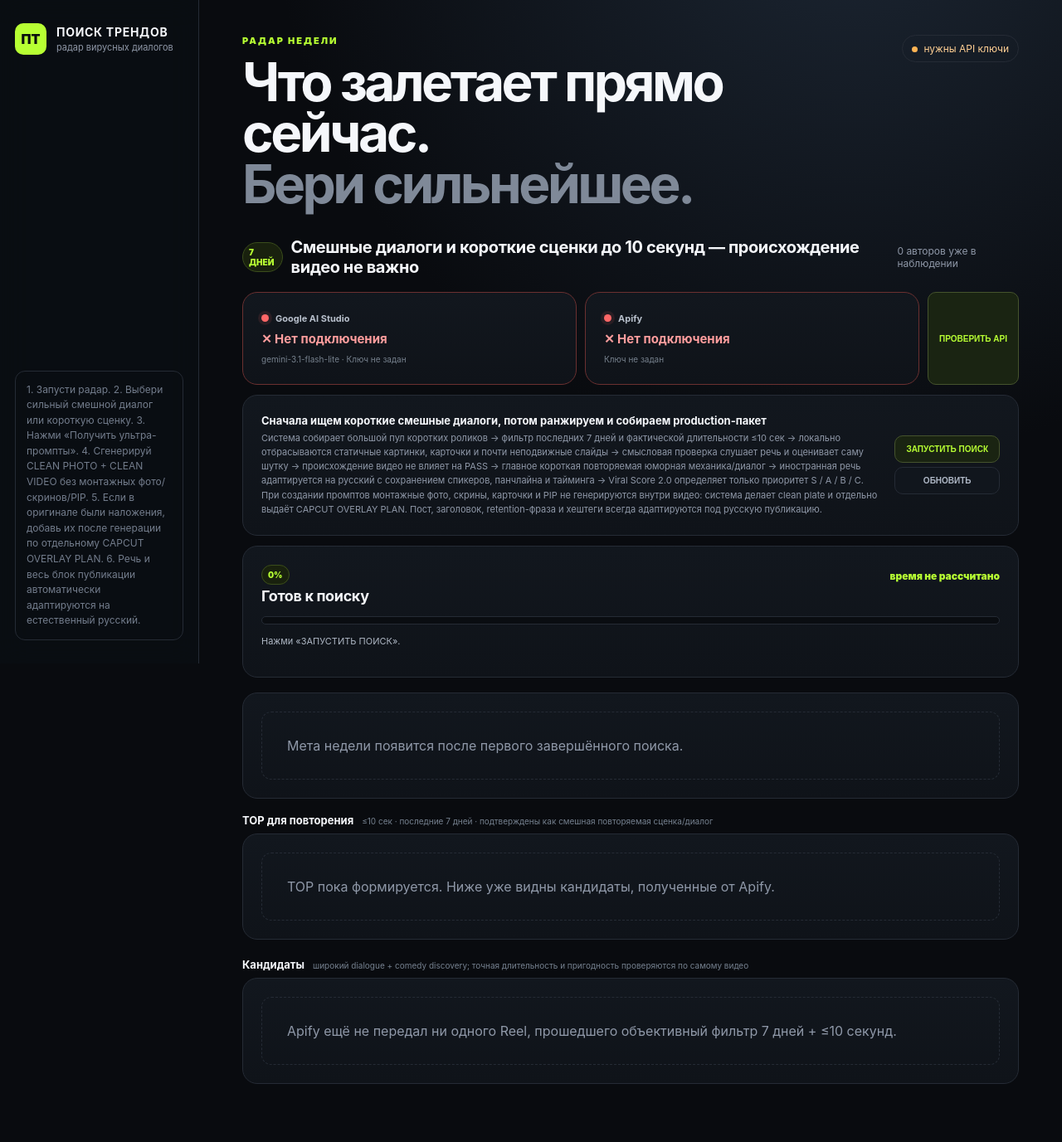
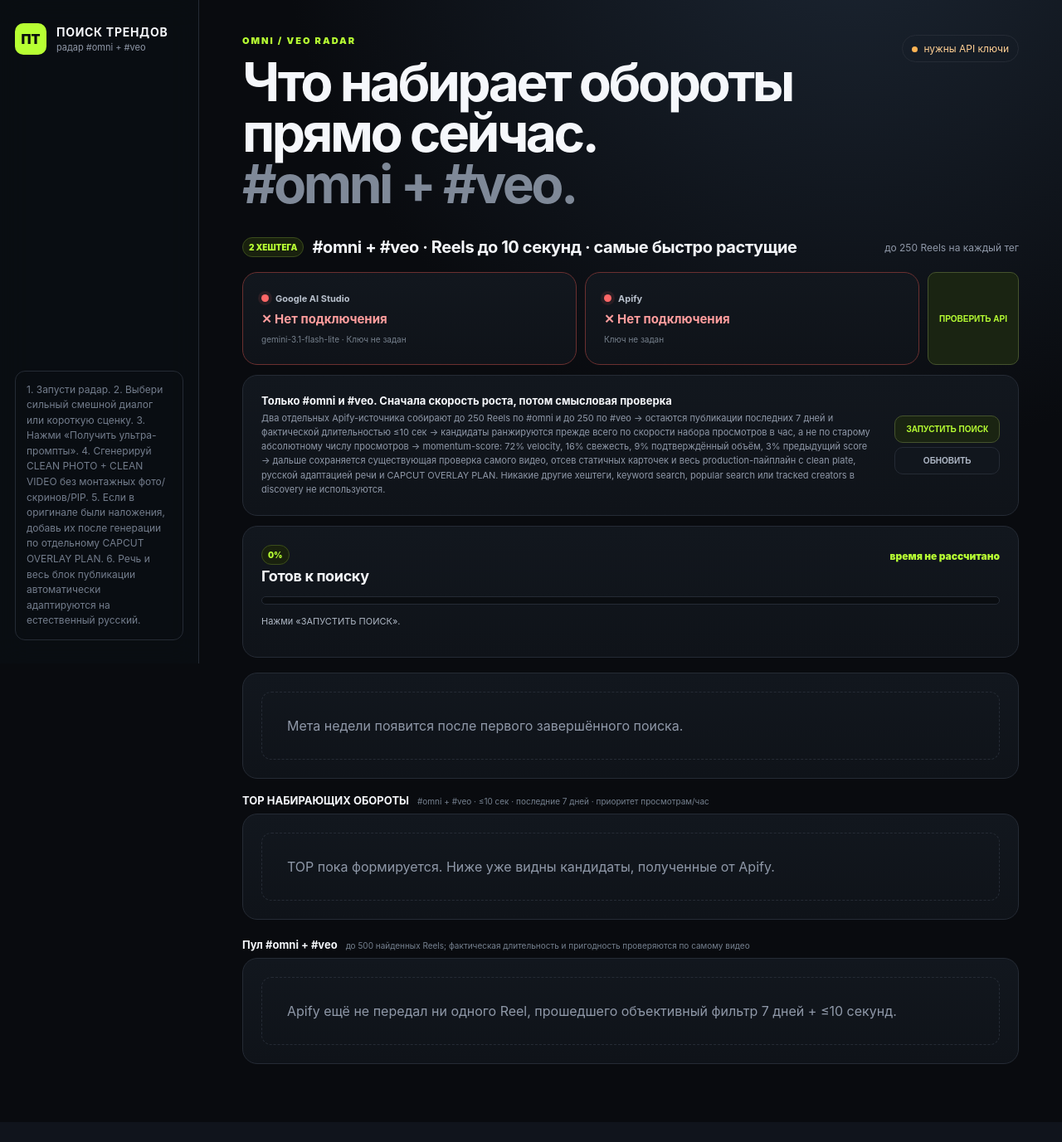
Before and after one commit to ferixdi-png/slop, a Flask app: page / in a window 1280 px wide. Shown: the whole page at 83% size. After the commit the page ends 1353 px from the top, so only its background shows below. Run offline with Flask 3, Linux system fonts and the light colour scheme; data that the repository does not hold is empty.

Commit message:
Focus radar UI on Omni and Veo

```diff
--- a/templates/index.html
+++ b/templates/index.html
@@ -3,7 +3,7 @@
 <head>
   <meta charset="utf-8" />
   <meta name="viewport" content="width=device-width,initial-scale=1" />
-  <title>ПОИСК ТРЕНДОВ — Радар недели</title>
+  <title>ПОИСК ТРЕНДОВ — #OMNI + #VEO</title>
   <link rel="stylesheet" href="/static/style.css?v=20260818-1048" />
   <link rel="stylesheet" href="/static/upgrade.css?v=20260818-1048" />
 </head>
@@ -12,7 +12,7 @@
     <aside class="sidebar">
       <div class="brand">
         <div class="brand-mark">ПТ</div>
-        <div><strong>ПОИСК ТРЕНДОВ</strong><small>радар вирусных диалогов</small></div>
+        <div><strong>ПОИСК ТРЕНДОВ</strong><small>радар #omni + #veo</small></div>
       </div>
       <div class="side-note">
         1. Запусти радар. 2. Выбери сильный смешной диалог или короткую сценку. 3. Нажми «Получить ультра-промпты». 4. Сгенерируй CLEAN PHOTO + CLEAN VIDEO без монтажных фото/скринов/PIP. 5. Если в оригинале были наложения, добавь их после генерации по отдельному CAPCUT OVERLAY PLAN. 6. Речь и весь блок публикации автоматически адаптируются на естественный русский.
@@ -22,16 +22,16 @@
     <main>
       <header>
         <div>
-          <div class="eyebrow">РАДАР НЕДЕЛИ</div>
-          <h1>Что залетает прямо сейчас.<br><span>Бери сильнейшее.</span></h1>
+          <div class="eyebrow">OMNI / VEO RADAR</div>
+          <h1>Что набирает обороты прямо сейчас.<br><span>#omni + #veo.</span></h1>
         </div>
         <div class="status" id="serviceStatus"><i></i> проверяю сервис…</div>
       </header>
 
       <section id="radar" class="screen active">
         <div class="section-title">
-          <div><span class="step">7 ДНЕЙ</span><h2>Смешные диалоги и короткие сценки до 10 секунд — происхождение видео не важно</h2></div>
-          <span class="muted">{{ creator_count }} авторов уже в наблюдении</span>
+          <div><span class="step">2 ХЕШТЕГА</span><h2>#omni + #veo · Reels до 10 секунд · самые быстро растущие</h2></div>
+          <span class="muted">до 250 Reels на каждый тег</span>
         </div>
 
         <div class="api-grid">
@@ -50,8 +50,8 @@
 
         <div class="card radar-intro">
           <div>
-            <b>Сначала ищем короткие смешные диалоги, потом ранжируем и собираем production-пакет</b>
-            <span>Система собирает большой пул коротких роликов → фильтр последних 7 дней и фактической длительности ≤10 сек → локально отбрасываются статичные картинки, карточки и почти неподвижные слайды → смысловая проверка слушает речь и оценивает саму шутку → происхождение видео не влияет на PASS → главное короткая повторяемая юморная механика/диалог → иностранная речь адаптируется на русский с сохранением спикеров, панчлайна и тайминга → Viral Score 2.0 определяет только приоритет S / A / B / C. При создании промптов монтажные фото, скрины, карточки и PIP не генерируются внутри видео: система делает clean plate и отдельно выдаёт CAPCUT OVERLAY PLAN. Пост, заголовок, retention-фраза и хештеги всегда адаптируются под русскую публикацию.</span>
+            <b>Только #omni и #veo. Сначала скорость роста, потом смысловая проверка</b>
+            <span>Два отдельных Apify-источника собирают до 250 Reels по #omni и до 250 по #veo → остаются публикации последних 7 дней и фактической длительностью ≤10 сек → кандидаты ранжируются прежде всего по скорости набора просмотров в час, а не по старому абсолютному числу просмотров → momentum-score: 72% velocity, 16% свежесть, 9% подтверждённый объём, 3% предыдущий score → дальше сохраняется существующая проверка самого видео, отсев статичных карточек и весь production-пайплайн с clean plate, русской адаптацией речи и CAPCUT OVERLAY PLAN. Никакие другие хештеги, keyword search, popular search или tracked creators в discovery не используются.</span>
           </div>
           <div class="radar-controls">
             <button id="syncRadar" class="secondary">ЗАПУСТИТЬ ПОИСК</button>
@@ -89,7 +89,7 @@
         </div>
 
         <div class="section-mini-title">
-          <div><b>TOP для повторения</b><span>≤10 сек · последние 7 дней · подтверждены как смешная повторяемая сценка/диалог</span></div>
+          <div><b>TOP НАБИРАЮЩИХ ОБОРОТЫ</b><span>#omni + #veo · ≤10 сек · последние 7 дней · приоритет просмотрам/час</span></div>
         </div>
         <div class="card">
           <div id="radarRows" class="radar-table">
@@ -98,11 +98,11 @@
         </div>
 
         <div class="section-mini-title candidates-title">
-          <div><b>Кандидаты</b><span>широкий dialogue + comedy discovery; точная длительность и пригодность проверяются по самому видео</span></div>
+          <div><b>Пул #omni + #veo</b><span>до 500 найденных Reels; фактическая длительность и пригодность проверяются по самому видео</span></div>
         </div>
         <div class="card">
           <div id="candidateRows" class="candidate-table">
-            <div class="empty">После получения данных здесь появятся кандидаты даже если TOP ещё не готов.</div>
+            <div class="empty">После получения данных здесь появятся кандидаты только из #omni и #veo.</div>
           </div>
         </div>
       </section>
```
